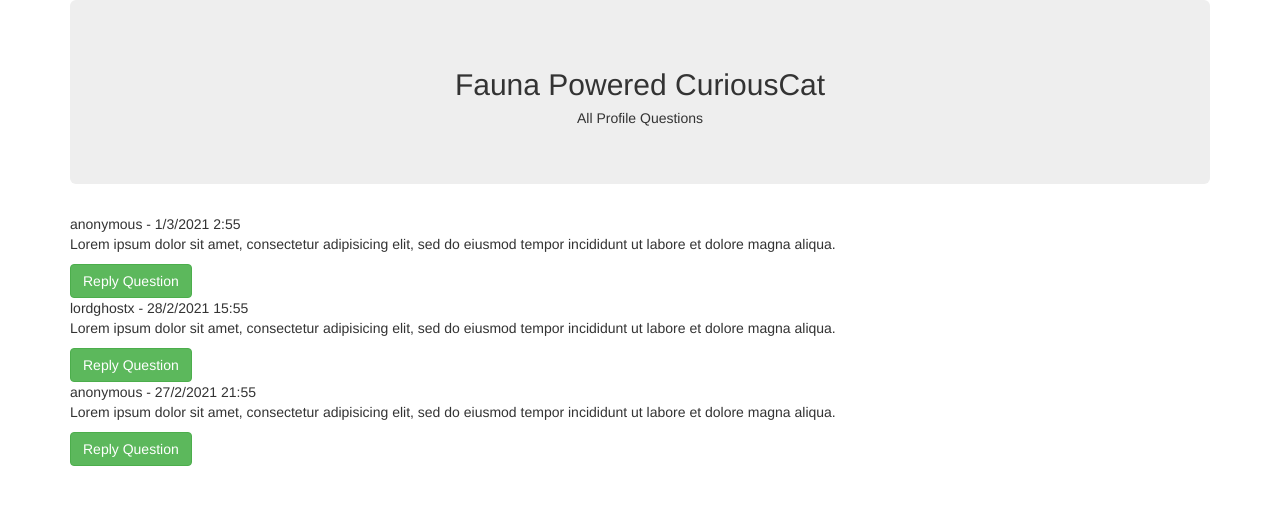
After one commit to LordGhostX/fauna-curiouscat, a Flask app: page /dashboard/questions/ in a window 1280 px wide. The commit adds this page. Shown: the top 505 px of the page. Run offline with Flask 2, Linux system fonts and the light colour scheme; some libraries are stand-ins or nearby versions.

Commit message:
added questions page

```diff
--- a/app.py
+++ b/app.py
@@ -25,5 +25,10 @@
     return render_template("dashboard.html")
 
 
+@app.route("/dashboard/questions/")
+def questions():
+    return render_template("questions.html")
+
+
 if __name__ == "__main__":
     app.run(debug=True)
--- a/templates/dashboard.html
+++ b/templates/dashboard.html
@@ -6,6 +6,7 @@
     <div class="col-lg-12">
       <div class="jumbotron text-center p-4">
         <h2>Fauna Powered CuriousCat</h2>
+        <h5>Dashboard Overview</h5>
       </div>
     </div>
 
@@ -13,8 +14,8 @@
       <div class="card text-center">
         <h5 class="card-header">Total Questions Asked</h5>
         <div class="card-body">
-          <h2 class="card-title">100</h2>
-          <a href="#" class="btn btn-success">See All Questions</a>
+          <h2 class="card-title">200</h2>
+          <a href="{{ url_for('questions') }}" class="btn btn-success">See All Questions</a>
         </div>
       </div>
     </div>
--- a/templates/login.html
+++ b/templates/login.html
@@ -6,7 +6,7 @@
     <div class="col-lg-12">
       <div class="jumbotron text-center p-4">
         <h2>Fauna Powered CuriousCat</h2>
-        <p>Login to access your account!</p>
+        <h5>Login to access your account!</h5>
       </div>
     </div>
 
--- /dev/null
+++ b/templates/questions.html
@@ -0,0 +1,49 @@
+{% extends "bootstrap/base.html" %}
+
+{% block content %}
+<div class="container">
+  <div class="row justify-content-center">
+    <div class="col-lg-12">
+      <div class="jumbotron text-center p-4">
+        <h2>Fauna Powered CuriousCat</h2>
+        <h5>All Profile Questions</h5>
+      </div>
+    </div>
+
+    <div class="col-lg-12">
+      <div class="card">
+        <div class="card-header">
+          anonymous - 1/3/2021 2:55
+        </div>
+        <div class="card-body">
+          <p class="card-text">Lorem ipsum dolor sit amet, consectetur adipisicing elit, sed do eiusmod tempor incididunt ut labore et dolore magna aliqua.</p>
+          <a href="#" class="btn btn-success">Reply Question</a>
+        </div>
+      </div>
+    </div>
+    <div class="col-lg-12">
+      <div class="card">
+        <div class="card-header">
+          lordghostx - 28/2/2021 15:55
+        </div>
+        <div class="card-body">
+          <p class="card-text">Lorem ipsum dolor sit amet, consectetur adipisicing elit, sed do eiusmod tempor incididunt ut labore et dolore magna aliqua.</p>
+          <a href="#" class="btn btn-success">Reply Question</a>
+        </div>
+      </div>
+    </div>
+
+    <div class="col-lg-12">
+      <div class="card">
+        <div class="card-header">
+          anonymous - 27/2/2021 21:55
+        </div>
+        <div class="card-body">
+          <p class="card-text">Lorem ipsum dolor sit amet, consectetur adipisicing elit, sed do eiusmod tempor incididunt ut labore et dolore magna aliqua.</p>
+          <a href="#" class="btn btn-success">Reply Question</a>
+        </div>
+      </div>
+    </div>
+  </div>
+</div>
+{% endblock %}
--- a/templates/register.html
+++ b/templates/register.html
@@ -6,7 +6,7 @@
     <div class="col-lg-12">
       <div class="jumbotron text-center p-4">
         <h2>Fauna Powered CuriousCat</h2>
-        <p>Create an account to get started!</p>
+        <h5>Create an account to get started!</h5>
       </div>
     </div>
 
```
